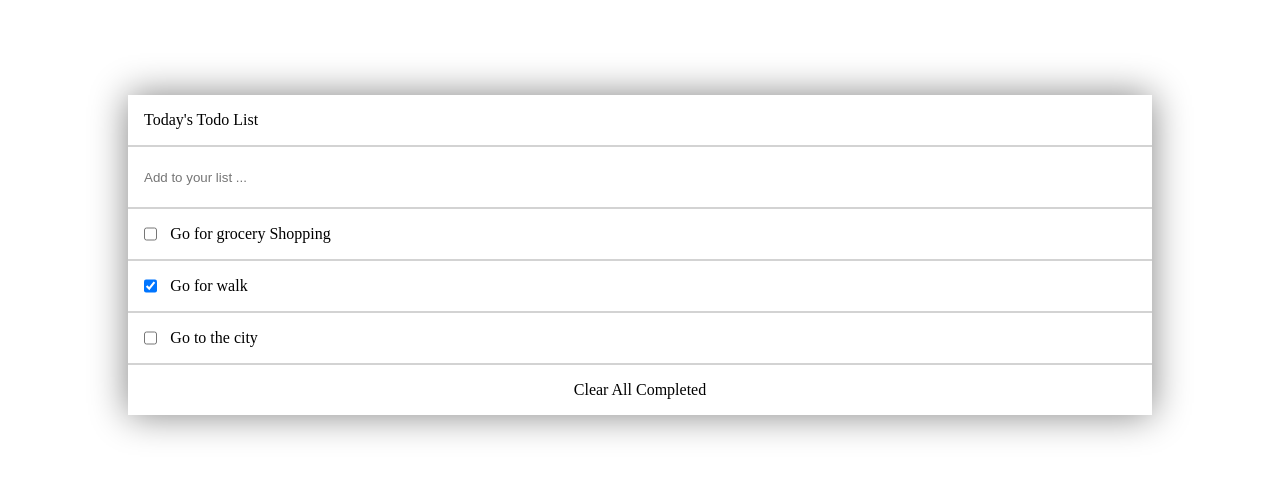
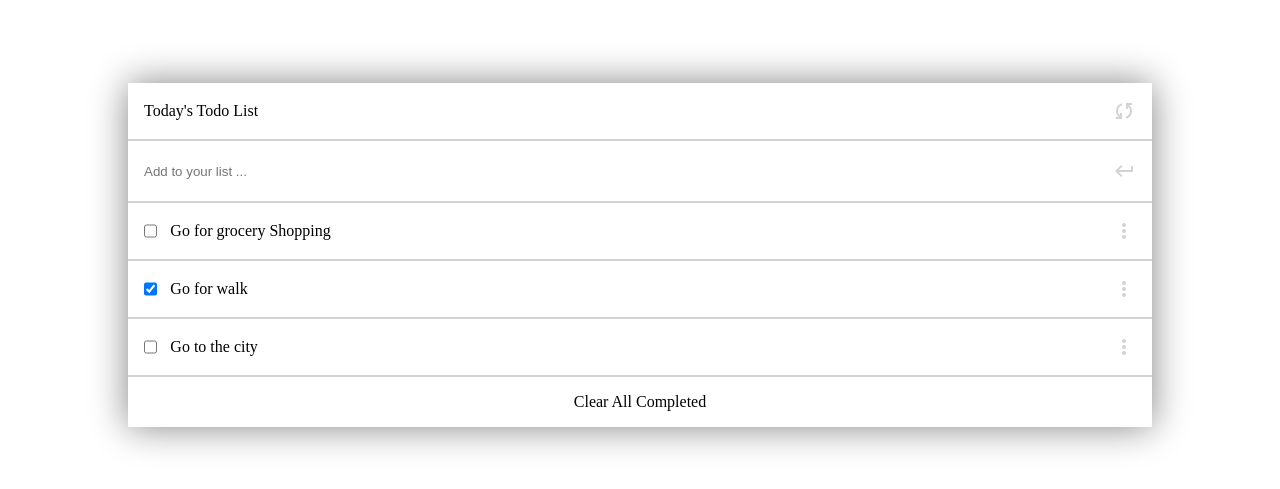
Before and after one commit to MuhammadUsmanAslam/To-Do-List, a website built with webpack: page src/index.html in a window 1280 px wide. Shown: the part 145-634 px from the top of the page. Built offline with nearby package versions, Linux system fonts and the light colour scheme.

Commit message:
Fix dependencies installation issue and modify design

```diff
--- a/src/index.html
+++ b/src/index.html
@@ -3,6 +3,8 @@
 <head>
     <meta charset="UTF-8">
     <meta name="viewport" content="width=device-width, initial-scale=1.0">
+    <!-- <script src="https://kit.fontawesome.com/4e655bdddb.js" crossorigin="anonymous"></script> -->
+    <link rel="stylesheet" href="https://fonts.googleapis.com/css2?family=Material+Symbols+Outlined:opsz,wght,FILL,GRAD@20..48,100..700,0..1,-50..200" />
     <title>Todo List</title>
 </head>
 <body>
@@ -10,8 +12,8 @@
     <div class="todos-container">
 
         <ul id="todos-list" class="todos-list">
-            <li class="todo-item">Today's Todo List</li>
-            <li class="todo-item"><input type="text" placeholder="Add to your list ..." class="todo-input"/></li>
+            <li class="todo-item">Today's Todo List <span class="material-symbols-outlined">sync</span></li>
+            <li class="todo-item"><input type="text" placeholder="Add to your list ..." class="todo-input"/><span class="material-symbols-outlined">keyboard_return</span></li>
         </ul>
     </div>
 </body>
--- a/src/index.js
+++ b/src/index.js
@@ -23,8 +23,9 @@ const displayTodoList = (todos) => {
   todos.forEach((todo) => {
     const todoItem = document.createElement('li');
     todoItem.className = 'todo-item';
-    todoItem.innerHTML = `<input type="checkbox" class="checkbox" ${todo.completed ? 'checked' : ''}>
-    <p>${todo.description}</p>`;
+    todoItem.innerHTML = `<div class="todo-item-left"><input type="checkbox" class="checkbox" ${todo.completed ? 'checked' : ''}>
+    <p>${todo.description}</p></div>
+    <span class="material-symbols-outlined">more_vert</span>`;
     todosList.appendChild(todoItem);
   });
   const clearList = document.createElement('li');
--- a/src/style.css
+++ b/src/style.css
@@ -28,9 +28,20 @@ body {
   display: flex;
   padding: 1em;
   border-bottom: 2px solid lightgray;
+  justify-content: space-between;
+  align-items: center;
 }
 
-.todo-item > .checkbox {
+.todo-item-left {
+  display: flex;
+}
+
+.todo-item > span {
+  cursor: pointer;
+  color: lightgray;
+}
+
+.todo-item-left > .checkbox {
   margin: 0 1em 0 0;
 }
 
```
Also changed, not shown: 1 other file.
